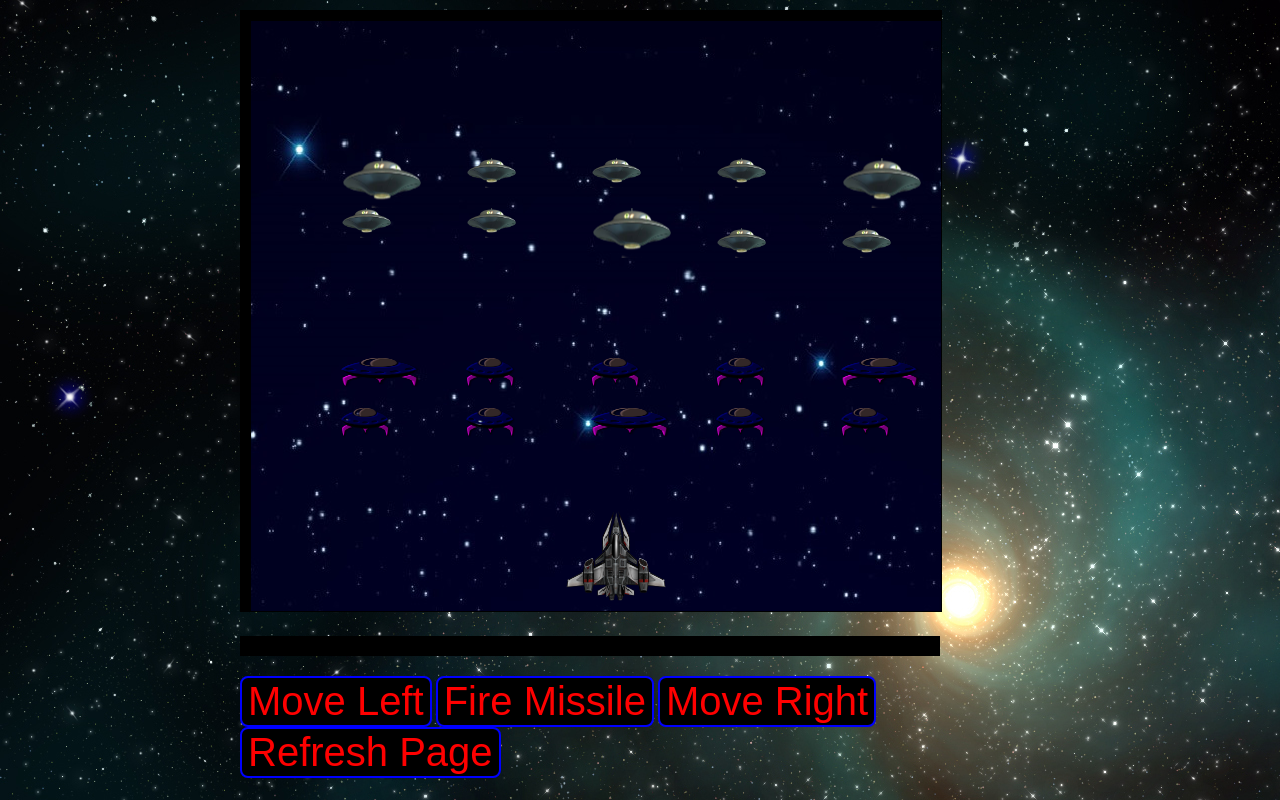
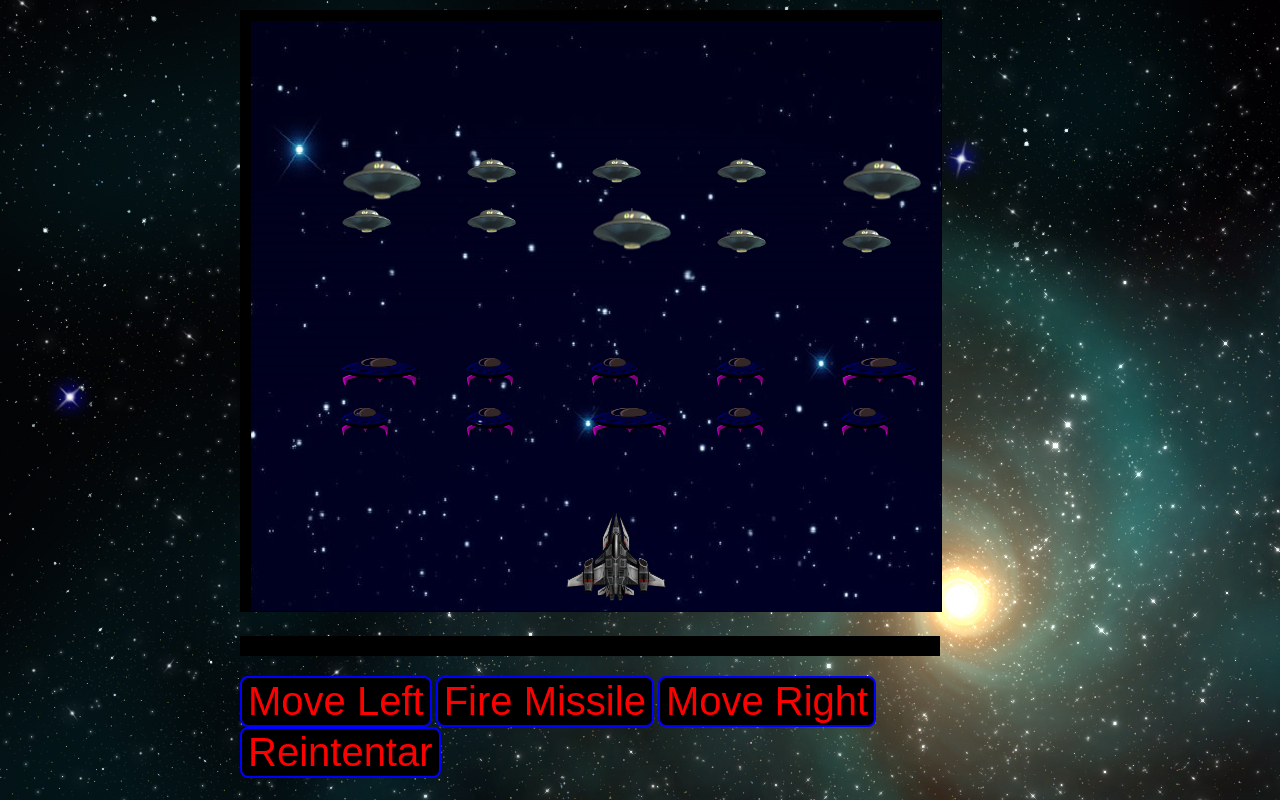
Before and after one commit to Juanpablo040302/proyecto-final-programacion3, a plain HTML site: page space-ship-game/index.html in a window 1280 px wide. Drawn offline with Linux system fonts and the light colour scheme; animation ran at ten frames a second.

Commit message:
Update index.html

```diff
--- a/space-ship-game/index.html
+++ b/space-ship-game/index.html
@@ -15,7 +15,7 @@
       <button class = "boton" id="left_btn">Move Left</button>
       <button class = "boton" id="fire_btn">Fire Missile</button>
       <button class = "boton" id="right_btn">Move Right</button>
-      <button class="boton"  onClick="window.location.reload();">Refresh Page</button>
+      <button class="boton"  onClick="window.location.reload();">Reintentar</button>
     </div>
   </div>
 </body>
```
